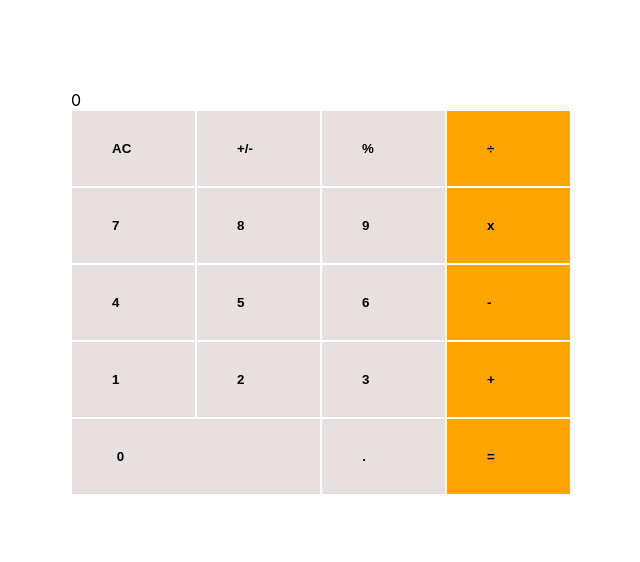
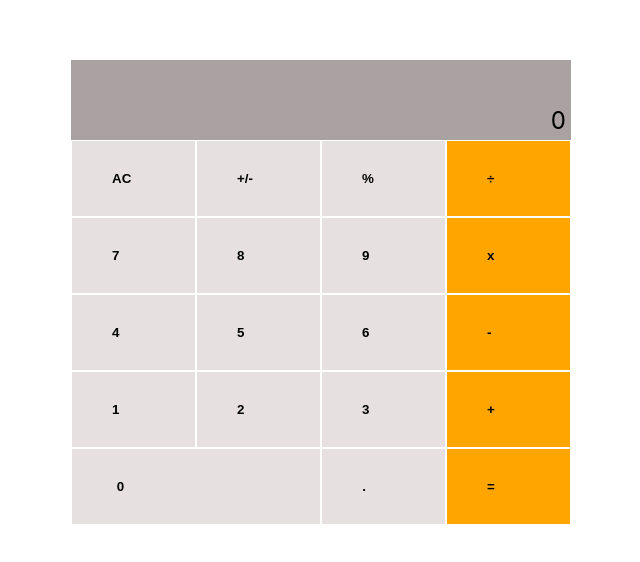
Before and after one commit to Lul-Abdifan/Maths-Magician, a React (Create React App) app: page /calculator in a window 1280 px wide. Shown: the part 108-670 px from the top of the page, without its empty margins (319-959 px from the left). Built offline with nearby package versions, Linux system fonts and the light colour scheme.

Commit message:
Update screen style

```diff
--- a/src/App.scss
+++ b/src/App.scss
@@ -42,5 +42,13 @@
     }
   }
 
-
+  .screen {
+    height: 70px;
+    display: flex;
+    align-items: flex-end;
+    justify-content: flex-end;
+    font-size: 24px;
+    padding: 5px;
+    background-color: rgb(170, 162, 162) !important;
+  }
 }
```
